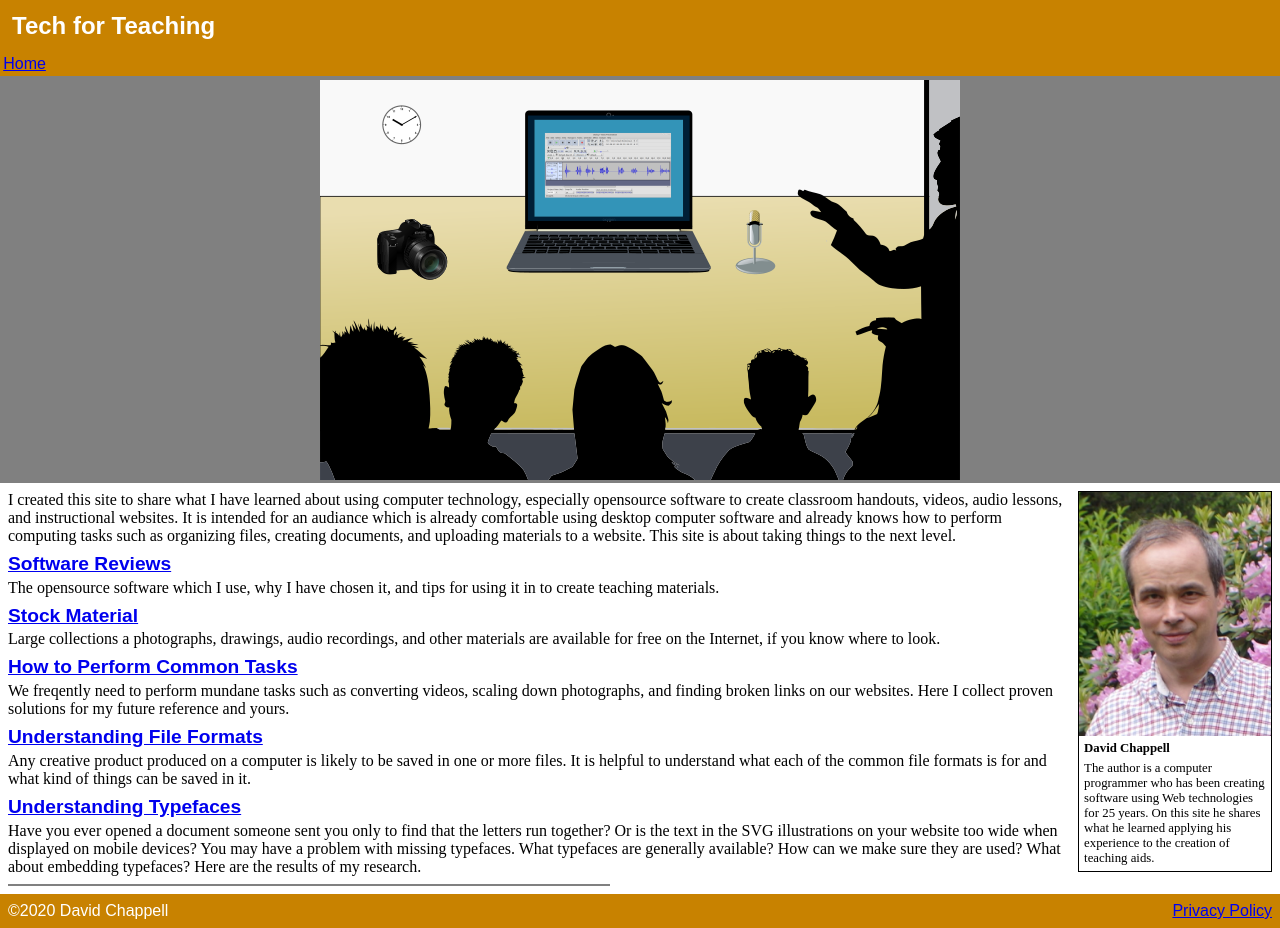
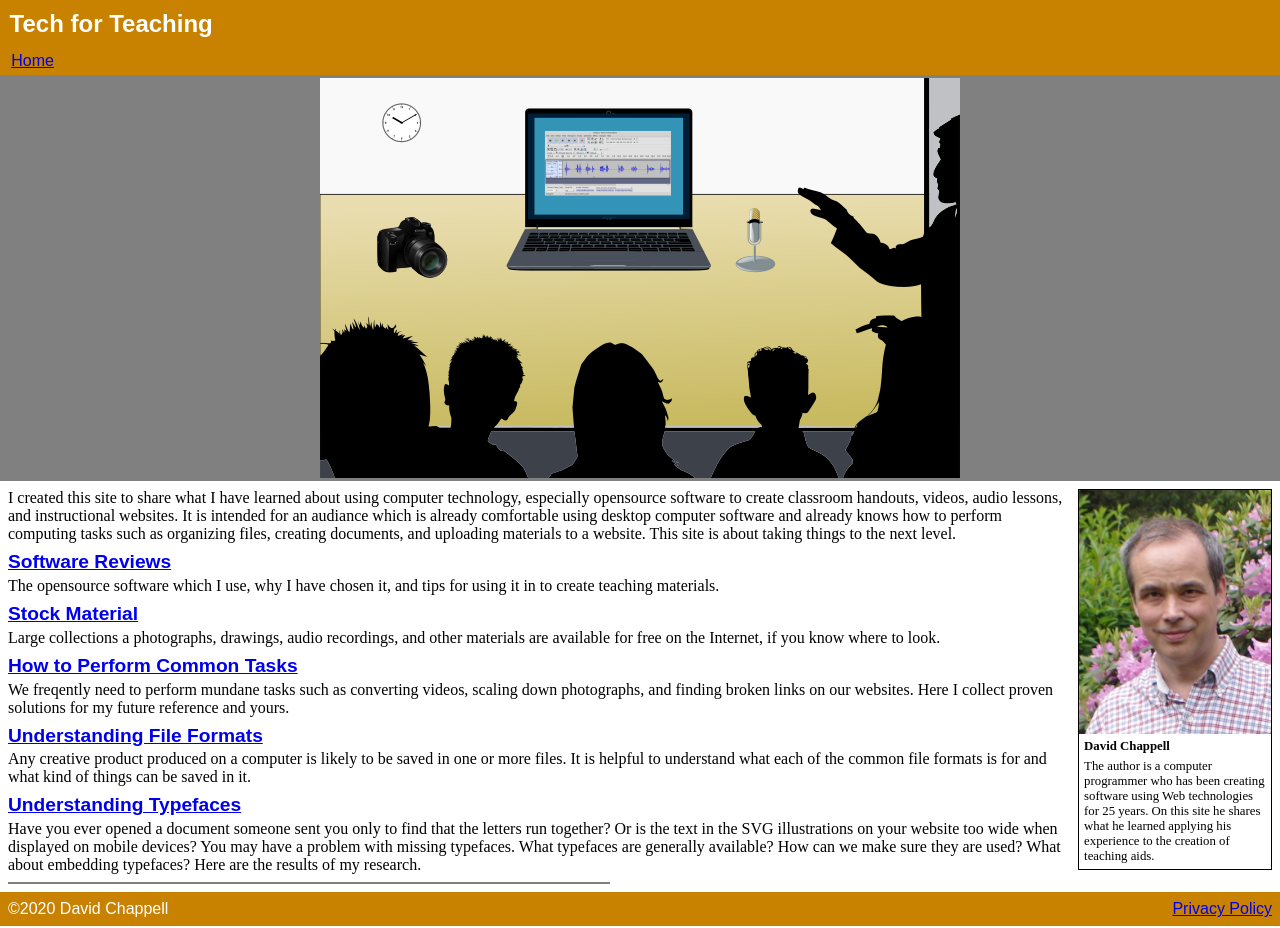
Before and after one commit to david672orford/tech-for-teaching, a Jekyll site: the page built from index.md, in a window 1280 px wide. Built offline with Jekyll 4.4.1, drawn with Linux system fonts in a browser that asks for light colours; our own code applies the rules of GitHub Pages for plain Markdown files.

Commit message:
adjusted breadcrumb style

```diff
--- a/assets/css/style.css
+++ b/assets/css/style.css
@@ -28,11 +28,11 @@ HEADER IMG {
 	max-width: 640px;
 	}
 DIV.breadcrumbs {
-	padding: .2em;
+	padding: .3em .7em;
 	}
 H1 {
 	font-size: 150%;
-	padding: .5em;
+	padding: .4em;
 	}
 H1 A {
 	text-decoration: inherit;
```
